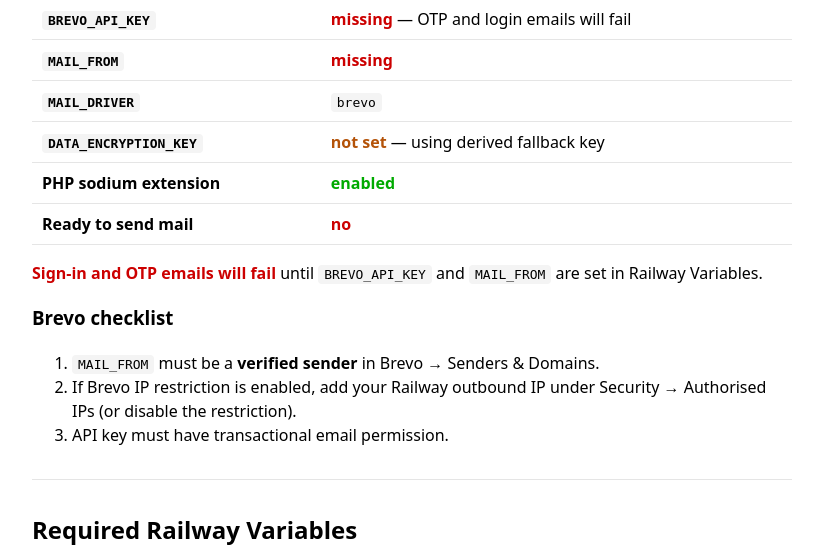
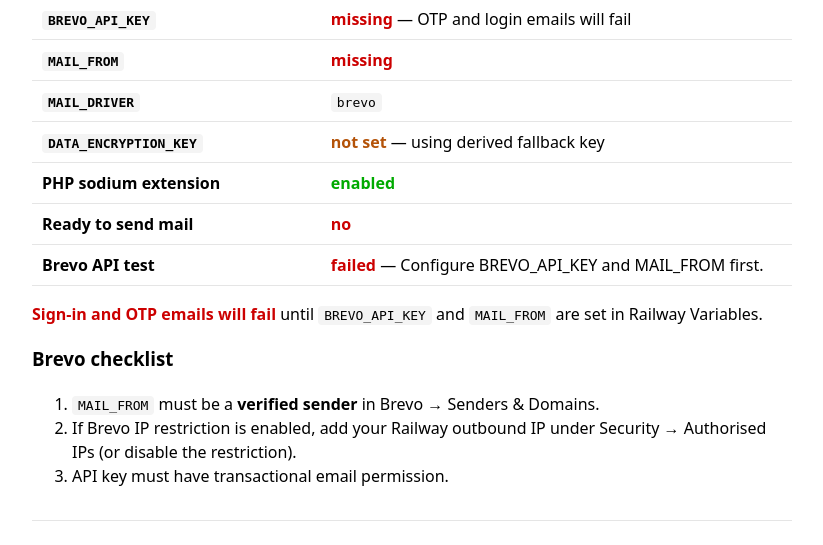
Before and after one commit to Heisfforce/bantay-purrpaws, a PHP site: page /auth/oauth-setup.php in a window 1280 px wide. Shown: the part 729-1274 px from the top of the page, without its empty margins (228-1051 px from the left). Run offline with PHP 8.4, Linux system fonts and the light colour scheme.

Commit message:
Skip Google OTP step and improve Brevo diagnostics

```diff
--- a/auth/oauth-setup.php
+++ b/auth/oauth-setup.php
@@ -19,6 +19,7 @@ $authSample  = $diag['configured']
 $mail        = smtp_config();
 $mailReady   = mail_is_configured();
 $sodium      = extension_loaded('sodium');
+$brevoTest   = $mailReady ? testBrevoConnection() : ['ok' => false, 'message' => 'Configure BREVO_API_KEY and MAIL_FROM first.'];
 ?>
 <!DOCTYPE html>
 <html lang="en">
@@ -117,6 +118,10 @@ $sodium      = extension_loaded('sodium');
             <th>Ready to send mail</th>
             <td><?= $mailReady ? '<span class="ok">yes</span>' : '<span class="bad">no</span>' ?></td>
         </tr>
+        <tr>
+            <th>Brevo API test</th>
+            <td><?= $brevoTest['ok'] ? '<span class="ok">passed</span>' : '<span class="bad">failed</span> — ' . htmlspecialchars($brevoTest['message']) ?></td>
+        </tr>
     </table>
 
     <?php if (!$mailReady): ?>
--- a/includes/mailer.php
+++ b/includes/mailer.php
@@ -29,6 +29,61 @@ if (!defined('MAIL_APP_COLOR')) {
 }
 
 define('BREVO_API_URL', 'https://api.brevo.com/v3/smtp/email');
+
+/** Last mail delivery error (for diagnostics / user messages). */
+function mailLastError(): string {
+    return $GLOBALS['_bpp_mail_last_error'] ?? '';
+}
+
+function mailSetLastError(string $message): void {
+    $GLOBALS['_bpp_mail_last_error'] = $message;
+}
+
+/**
+ * Test Brevo API key from the server (no email sent).
+ *
+ * @return array{ok: bool, message: string, http_code?: int}
+ */
+function testBrevoConnection(): array {
+    if (BREVO_API_KEY === '') {
+        return ['ok' => false, 'message' => 'BREVO_API_KEY is not set.'];
+    }
+
+    $ch = curl_init('https://api.brevo.com/v3/account');
+    curl_setopt_array($ch, [
+        CURLOPT_RETURNTRANSFER => true,
+        CURLOPT_HTTPHEADER     => [
+            'accept: application/json',
+            'api-key: ' . BREVO_API_KEY,
+        ],
+        CURLOPT_TIMEOUT        => 15,
+    ]);
+    $response = curl_exec($ch);
+    $httpCode = (int) curl_getinfo($ch, CURLINFO_HTTP_CODE);
+    $curlErr  = curl_error($ch);
+    curl_close($ch);
+
+    if ($response === false) {
+        return ['ok' => false, 'message' => 'Could not reach Brevo: ' . $curlErr, 'http_code' => 0];
+    }
+
+    if ($httpCode >= 200 && $httpCode < 300) {
+        return ['ok' => true, 'message' => 'Brevo API key is valid from this server.', 'http_code' => $httpCode];
+    }
+
+    $hint = '';
+    if ($httpCode === 401 && str_contains((string) $response, 'IP address')) {
+        $hint = ' Disable IP restriction in Brevo → Security → Authorised IPs, or add your Railway server IP.';
+    } elseif ($httpCode === 401) {
+        $hint = ' Check BREVO_API_KEY in Railway Variables.';
+    }
+
+    return [
+        'ok'        => false,
+        'message'   => 'Brevo API rejected this server (HTTP ' . $httpCode . ').' . $hint,
+        'http_code' => $httpCode,
+    ];
+}
 
 /**
  * Send one email through Brevo. Returns true on success, false on failure.
@@ -76,6 +131,9 @@ function sendRawEmail(string $to, string $subject, string $htmlBody, string $toN
     }
 
     bpp_log('mailer', 'error', 'All email delivery methods failed.', ['to' => $to]);
+    if (mailLastError() === '') {
+        mailSetLastError('Email could not be sent. Check Brevo configuration in Railway Variables.');
+    }
     return false;
 }
 
@@ -130,14 +188,20 @@ function sendViaBrevoApi(string $to, string $subject, string $htmlBody, string $
             $hint = 'Add your server IP in Brevo → Security → Authorised IPs, or disable IP restriction.';
         } elseif ($httpCode === 401) {
             $hint = 'Check BREVO_API_KEY in hosting Variables and that MAIL_FROM is verified in Brevo.';
+        } elseif ($httpCode === 400 && is_string($response) && str_contains($response, 'sender')) {
+            $hint = 'Verify MAIL_FROM (' . MAIL_FROM . ') in Brevo → Senders & Domains.';
         }
-        bpp_log('mailer', 'error', 'Brevo API error.' . ($hint !== '' ? ' ' . $hint : ''), [
+        $msg = 'Brevo API error (HTTP ' . $httpCode . ').' . ($hint !== '' ? ' ' . $hint : '');
+        mailSetLastError($msg);
+        bpp_log('mailer', 'error', $msg, [
             'http_code' => $httpCode,
             'response'  => $response,
             'to'        => $to,
         ]);
         return false;
     }
+
+    mailSetLastError('');
 
     bpp_log('mailer', 'info', 'Email sent.', ['to' => $to, 'subject' => $subject]);
     return true;
--- a/includes/otp.php
+++ b/includes/otp.php
@@ -187,7 +187,10 @@ function issueAndSendOtp(string $email, string $name, string $purpose = 'registr
             . '&used=eq.false'
         );
         error_log('[OTP] Email send failed for ' . $email . ' (' . $purpose . '). Token invalidated.');
-        return 'Failed to send OTP email. Please check your email address or try again later.';
+        $detail = mailLastError();
+        return $detail !== ''
+            ? 'Failed to send OTP email. ' . $detail
+            : 'Failed to send OTP email. Please check your email address or try again later.';
     }
 
     return true;
```
Also changed, not shown: auth/google-callback.php (+12 -24 lines).
